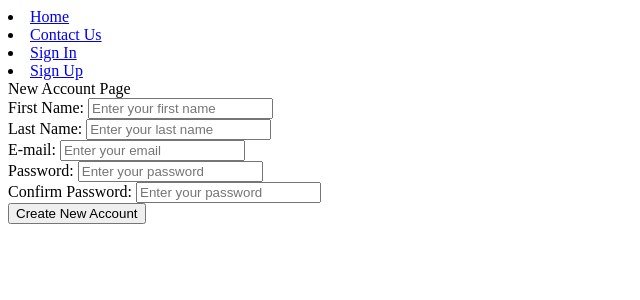
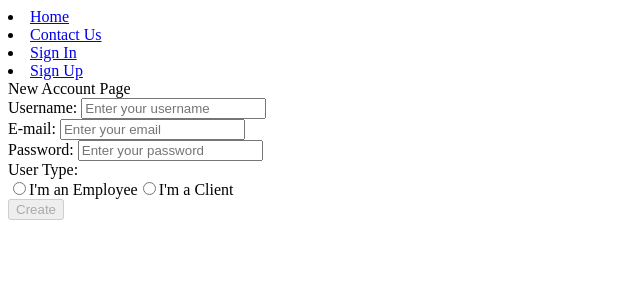
Before and after one commit to emmannperez/banking-app-project, a React (Create React App) app: page /NewAcct in a window 1280 px wide. Shown: the top 300 px of the page, without its empty margins (0-640 px from the left). Built offline with nearby package versions, Linux system fonts and the light colour scheme.

Commit message:
NewAcct-Update

```diff
--- a/src/Components/NewAcct.js
+++ b/src/Components/NewAcct.js
@@ -1,20 +1,74 @@
-import React, { useState, useEffect } from 'react'
+import React, {useEffect, useState} from 'react';
 import {useNavigate} from "react-router-dom";
 import NavBar from "./NavBar";
 
+function NewAcct (){
+const navigate=useNavigate()
+const [userName,setUserName]=useState('');
+const [email,setEmail]=useState('');
+const [password,setPassword]=useState('');
 
+const handleInputChange=(event)=> {
+  const {id,value} = event.target;
+  if(id==="userName"){
+    setUserName(value);
+  }
+  if(id==='email'){
+    setEmail(value);
+  }
+  if(id==='password'){
+    setPassword(value);
+  }
+}
 
-function NewAcct (){
+const prevAccountList = JSON.parse(localStorage.getItem('accountList')) || [];
+const [accountList,setAccountList]=useState(prevAccountList);
+const [successNewAcct,setSuccessNewAcct]=useState(false);
+const handleSubmitEvent=()=> {
+const userlogin=accountList.find(id =>
+  id.email===email && id.password===password
+);
+
+if(userlogin===undefined){
+  alert("Successfully Created an Account!");
+  return navigate("/LogInForm");
+}else {
+  alert('Account Already Exists');
+}
+
+const acctData = {
+  username: userName,
+  email: email,
+  password: password
+};
+setAccountList(accountList.push(acctData));
+localStorage.setItem('accountList',JSON.stringify(accountList));
+setAccountList(accountList);
+setSuccessNewAcct(true);
+}
+
+useEffect(()=>{
+  if(successNewAcct){
+    setUserName('');
+    setEmail('');
+    setPassword('');
+  }
+  setSuccessNewAcct(false);
+},[successNewAcct])
+
 const regForm = (
 <div>
-    <form>
-    <div><label>First Name: </label><input name='firstName' type='text' placeholder='Enter your first name' required/></div>
-    <div><label>Last Name: </label><input name='lastName' type='text' placeholder='Enter your last name' required /></div>
-    <div><label>E-mail: </label><input name='email' type='email' placeholder='Enter your email' required /></div>
-    <div><label>Password: </label><input name='password' type='password' placeholder='Enter your password' required /></div>
-    <div><label>Confirm Password: </label><input name='cpassword' type='password' placeholder='Enter your password' required /></div>
-    <div><input type="submit" value='Create New Account' /></div>
-    </form>
+    <div className='NewAcctForm-container'>
+    <div><label>Username: </label><input id='userName' value={userName} onChange={(event)=>handleInputChange(event)} type='text' placeholder='Enter your username' /></div>
+    <div><label>E-mail: </label><input id='email' value={email} onChange={(event)=>handleInputChange(event)} type='email' placeholder='Enter your email'/></div>
+    <div><label>Password: </label><input id='password' value={password} onChange={(event)=>handleInputChange(event)} type='password' placeholder='Enter your password'/></div>
+    <div>
+    <div>User Type:</div>
+      <label><input type="radio" id="employee" /*onClick={handleUserType}*/ value='employee' required/>I'm an Employee</label>
+      <label><input type="radio" id="client" /*onClick={handleUserType}*/ value='client' required/>I'm a Client</label>
+    </div>
+    <div><input disabled={!userName || !email || !password} type="submit" value='Create' onClick={()=>handleSubmitEvent()}/></div>
+</div>
 </div>
 )
 
```
